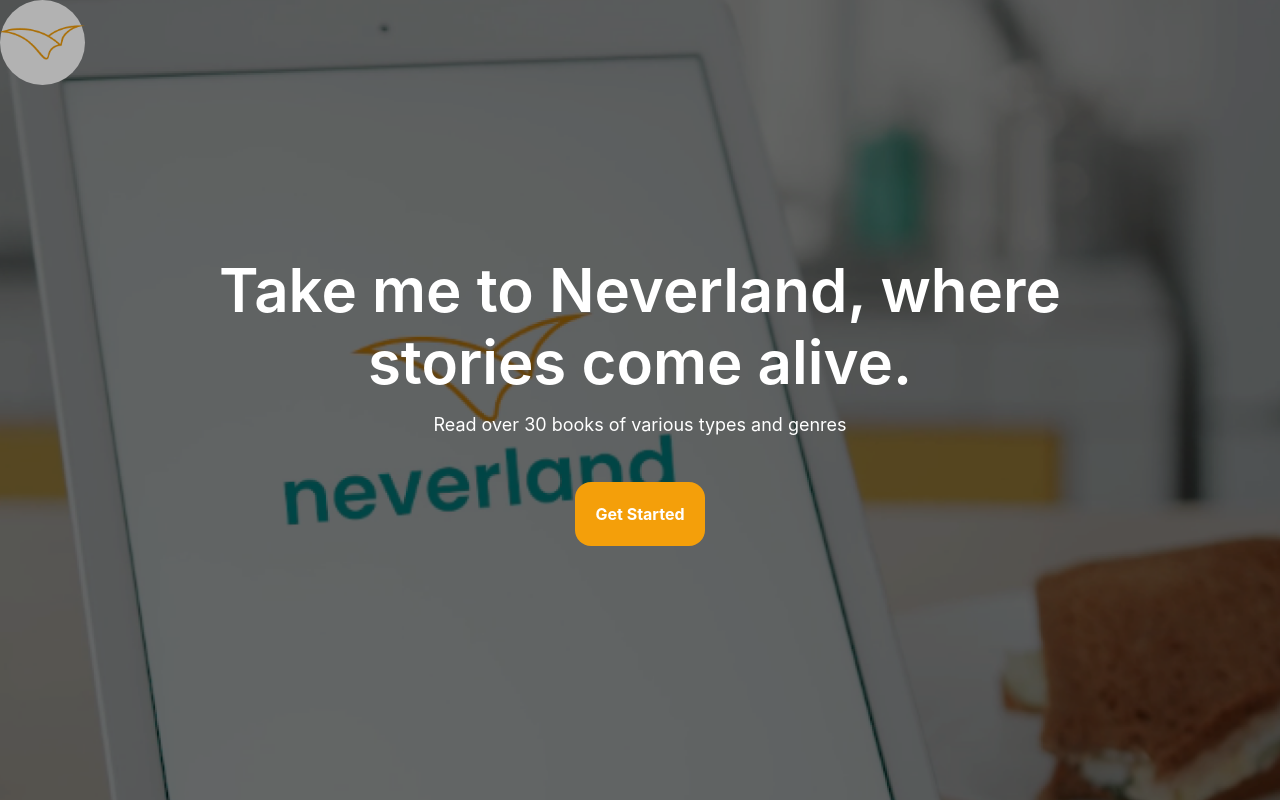
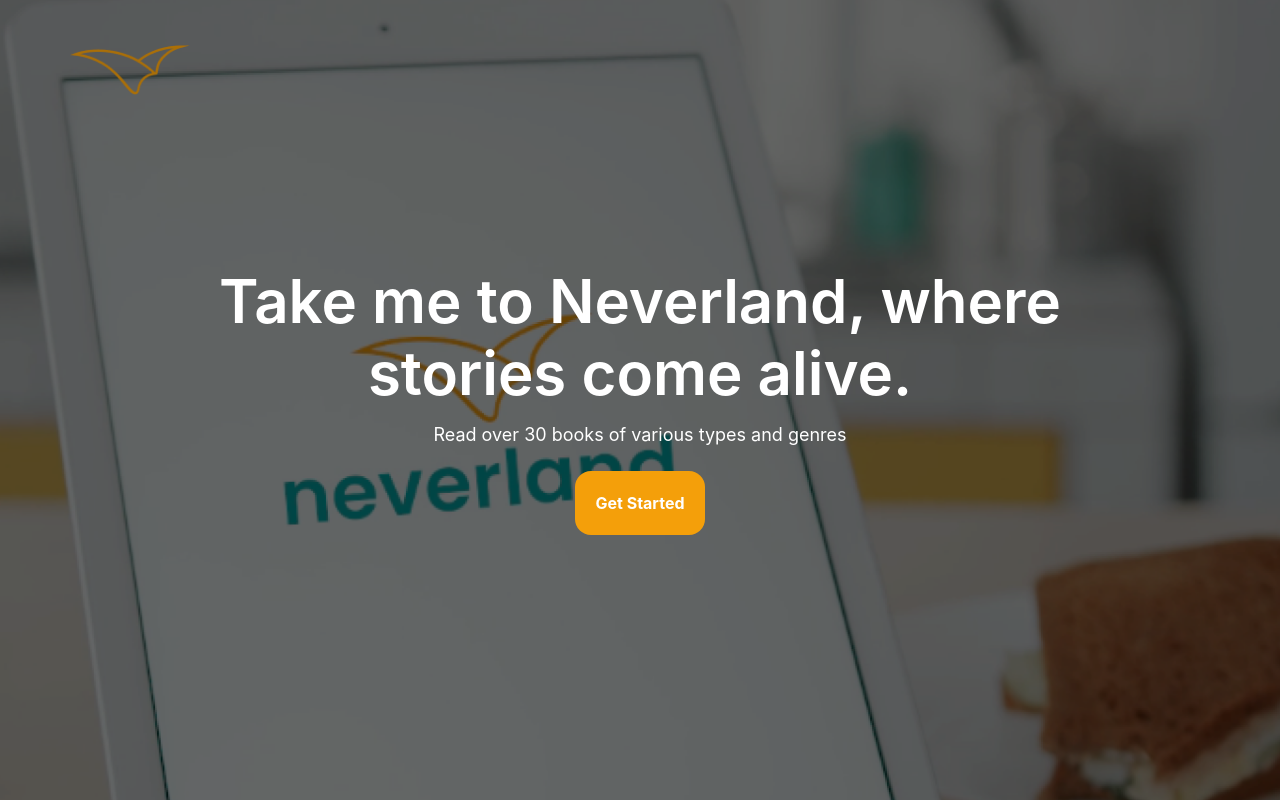
Before and after one commit to NEVERLAND-repository/Neverland-Client, a React (Create React App) app: page / in a window 1280 px wide. Shown: the top 802 px of the page. Built offline with nearby package versions, Linux system fonts and the light colour scheme.

Commit message:
Corrected every design and UI error

```diff
--- a/public/index.html
+++ b/public/index.html
@@ -3,7 +3,7 @@
   <head>
     <meta charset="utf-8" />
     <link rel="icon" href="%PUBLIC_URL%/favicon.ico" />
-    <meta name="viewport" content="width=device-width, initial-scale=1" />
+    <meta name="viewport" content="width=device-width, initial-scale=1, maximum-scale=1" />
     <meta name="theme-color" content="#000000" />
     <meta
       name="description"
--- a/src/App.css
+++ b/src/App.css
@@ -3,6 +3,7 @@
 :root{
   --primary-color: #F49F0A;
   --secondary-color: #00A6A6;
+  --button-hover-color: #EB9A0C;
   --gray-color: #C4C4C4;
   --white-color: #FFF;
   --black-color: #000;
--- a/src/components/buttonComponent/Button.module.css
+++ b/src/components/buttonComponent/Button.module.css
@@ -4,17 +4,12 @@
   text-align: center;
   line-height: 1.16;
   color: #fff;
-  background: #F49F0A;
+  background: var(--primary-color);
   border: none;
   height: 4.585rem;
   width: 26.73rem;
   border-radius: 1.6rem;
 }
-
-.primary__button:hover{
-  background-color: #EB9A0C;
-}
-
 .buttonCTA {
   display: inline-block;
   padding: 2rem;
@@ -23,9 +18,14 @@
   font-size: 1.6rem;
   font-weight: 700;
   color: #fff;
-  background-color: var(--primary-color);
+  background: var(--primary-color);
   border: 0;
 }
+.primary__button:hover,
+.buttonCTA:hover {
+  background: var(--button-hover-color);
+}
+
 
 @media screen and (max-width: 540px) {
   .buttonCTA{
--- a/src/components/heroComponent/HeroBanner.js
+++ b/src/components/heroComponent/HeroBanner.js
@@ -9,11 +9,11 @@ const HeroBanner = () => {
     <section className={ styles.heroSection }>
       <div className={ styles.container }>
         <nav>
-          <a href='#'>
-            <div className={ styles.navLogo }>
+          <div className={ styles.navLogo }>
+            <a href='#'>
               <img src={ navLogo } alt='NeverLand-orange-color-logo' />
-            </div>
-          </a>
+            </a>
+          </div>
         </nav>
       </div>
 
--- a/src/components/heroComponent/HeroBanner.module.css
+++ b/src/components/heroComponent/HeroBanner.module.css
@@ -4,19 +4,19 @@
   background: url(../../assets/images/NeverLand-tablet-mockup.png) center center/cover;
   color: #fff;
   position: relative;
+  padding-top: 1rem;
 }
 nav{
-  padding: 3rem 5rem;
+  padding: 20rem;
 }
 .navLogo{
-  width: 8.5rem;
-  height: 8.5rem;
+  width: 12rem;
+  height: 12rem;
   display: flex;
   justify-content: center;
   align-items: center;
-  background: #fff;
+  margin: 0 7rem;
   z-index: 2;
-  border-radius: 50%;
 }
 .navLogo img{
   width: 100%;
@@ -51,11 +51,11 @@ nav{
 }
 .bottomText{
   font-size: 1.8rem;
-  line-height: 1.4rem;
+  line-height: 1.2rem;
   font-weight: 400;
   text-align: center;
   margin-top: 2rem;
-  margin-bottom: 5rem;
+  margin-bottom: 3rem;
 }
 
 @media screen and (max-width: 540px) {
--- a/src/components/inputComponent/InputField.js
+++ b/src/components/inputComponent/InputField.js
@@ -10,9 +10,11 @@ const InputField = ({
   return (
     <div>
       <label className={ styles.inputLabelContainer }>
-        <p>
-          {`${ labelName }`}
-        </p>
+        {labelName && (
+          <p>
+            {`${ labelName }`}
+          </p>
+        )}
 
         <input
           type={ type }
--- a/src/components/inputComponent/InputField.module.css
+++ b/src/components/inputComponent/InputField.module.css
@@ -35,7 +35,7 @@
   .inputField{
     width: 25.929rem;
     height: 4.002rem;
-    font-size: 1.4rem;
+    font-size: 1.6rem;
   }
   .inputField::placeholder{
     font-size: 1.4rem;
--- a/src/pages/authPages/LogIn.js
+++ b/src/pages/authPages/LogIn.js
@@ -6,19 +6,6 @@ import Form from '../../components/formComponent/Form';
 import styles from './authPages.module.css';
 
 const LogIn = (props) => {
-  const formDetails = [
-    {
-      labelName: 'Username',
-      placeholder: 'johndoe123',
-      type: 'text',
-    },
-    {
-      labelName: 'Password',
-      placeholder: '8 characters',
-      type: 'password',
-    },
-  ];
-
   return (
     <section>
       <Card className={ styles.formContainer }>
@@ -30,7 +17,7 @@ const LogIn = (props) => {
           route='/register'
         >
 
-          <Form formDetails={ formDetails } label='Log In' />
+          <Form label='Log In' />
 
         </FormCard>
       </Card>
--- a/src/pages/authPages/SignUp.js
+++ b/src/pages/authPages/SignUp.js
@@ -6,21 +6,6 @@ import Form from '../../components/formComponent/Form';
 import styles from './authPages.module.css';
 
 const SignUp = () => {
-  const formDetails = [
-    {
-      labelName: 'Name',
-      placeholder: 'John Doe',
-    },
-    {
-      labelName: 'Username',
-      placeholder: 'johndoe123',
-    },
-    {
-      labelName: 'Password',
-      placeholder: '8 characters',
-    },
-  ];
-
   return (
     <div>
       <Card className={ styles.formContainer }>
@@ -32,7 +17,7 @@ const SignUp = () => {
           route='/login'
         >
 
-          <Form formDetails={ formDetails } label='Create account' />
+          <Form label='Create account' />
 
         </FormCard>
       </Card>
```
Also changed, not shown: src/assets/images/closedBook.svg.
